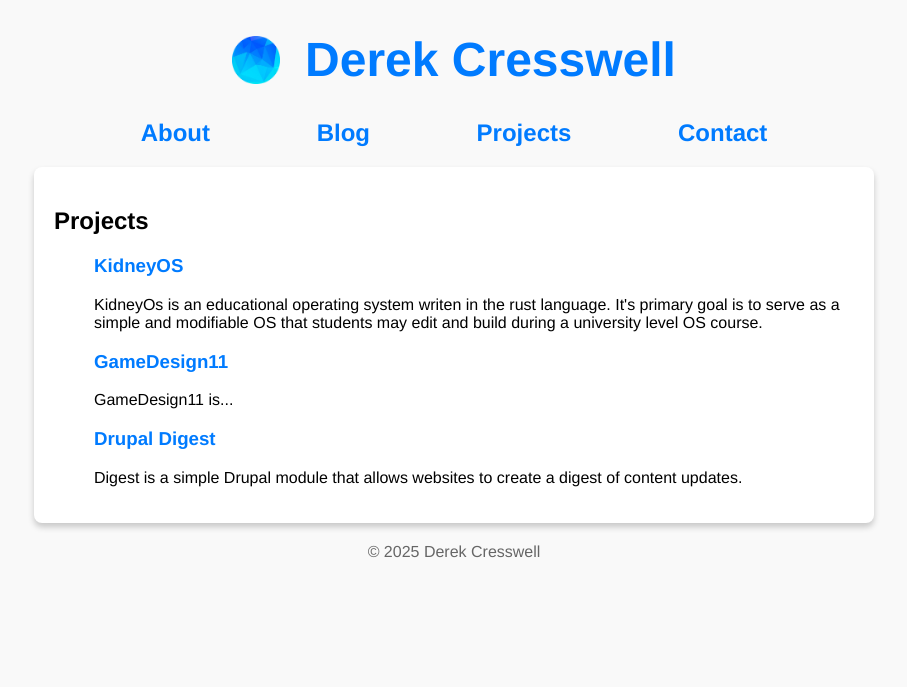
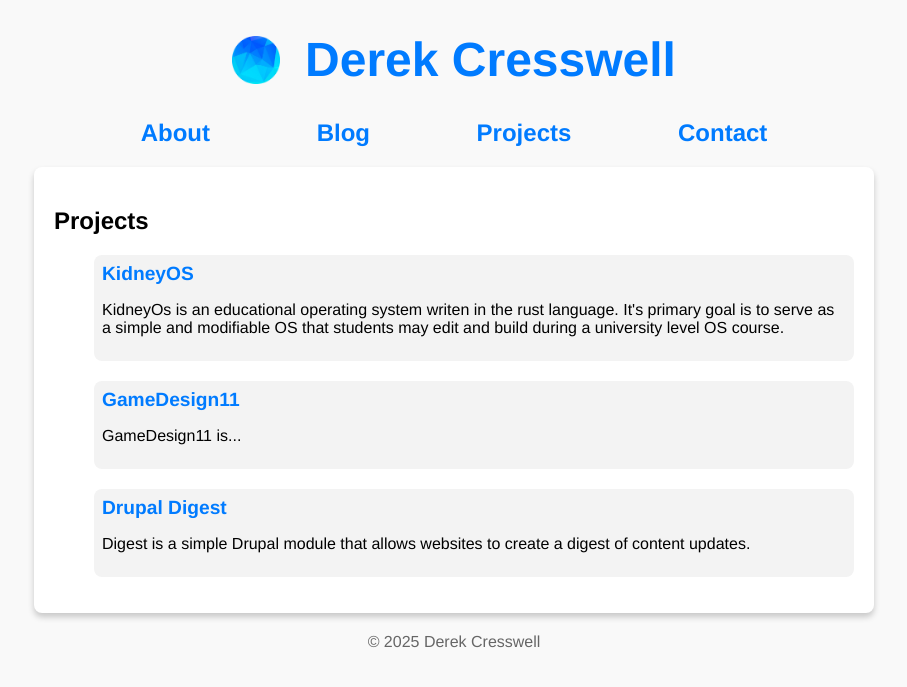
Before and after one commit to DerekCresswell/DerekCresswell.github.io, a Jekyll site: the page built from site/projects.html, in a window 1280 px wide. Shown: the top 687 px of the page, without its empty margins (186-1093 px from the left). Built offline with Jekyll 4.4.1, drawn with Linux system fonts in a browser that asks for light colours.

Commit message:
Updates projects styling

```diff
--- a/site/_includes/blog_listing.html
+++ b/site/_includes/blog_listing.html
@@ -1,4 +1,4 @@
-<li class="blog-listing">
-    <a href="{{ post.url }}" class="blog-listing-title">{{ post.title }}</a> | <span class="post-date">{{ post.date | date: "%d/%m/%Y" }}</span>
+<li class="listing">
+    <a href="{{ post.url }}" class="listing-title">{{ post.title }}</a> | <span class="post-date">{{ post.date | date: "%d/%m/%Y" }}</span>
     <p>{{ post.excerpt }}</p>
 </li>
--- a/site/assets/css/style.css
+++ b/site/assets/css/style.css
@@ -69,13 +69,13 @@ a:hover {
     font-style: italic;
 }
 
-.blog-listing {
+.listing {
     padding: 8px;
     background-color: #f3f3f3;
     border-radius: 8px;
 }
 
-.blog-listing-title {
+.listing-title {
     font-size: 1.2em;
     font-weight: bold;
 }
--- a/site/contact.html
+++ b/site/contact.html
@@ -6,7 +6,7 @@ title: Contact
 <p>
     Email is the most reliable way to reach me.
     I actively monitor my inbox and your message will not be lost.
-    I leave you a standing invitation to talk to me about anything including my writings, career opportunities, or coding in general.
+    I leave you a standing invitation to talk to me about anything; including my writings, career opportunities, or coding in general.
 </p>
 
 {% include contact_card.html %}
--- a/site/projects.html
+++ b/site/projects.html
@@ -4,9 +4,12 @@ title: Projects
 ---
 <ul class="no-decoration">
     {% for project in site.data.projects %}
-        <li>
-            <h3><a href="{{ project.url }}">{{ project.name }}</a></h3>
+        <li class="listing">
+            <a href="{{ project.url }}" class="listing-title">{{ project.name }}</a>
             <p>{{ project.description }}</p>
         </li>
+        {% unless forloop.last %}
+            <div class="divider"></div>
+        {% endunless %}
     {% endfor %}
 </ul>
```
